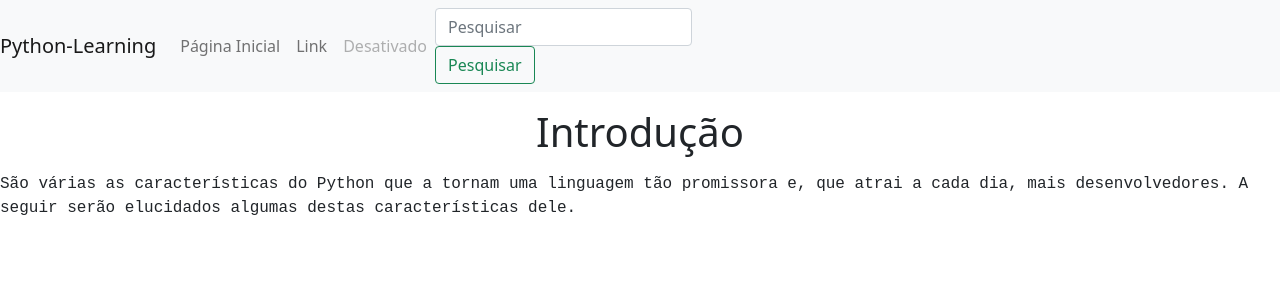
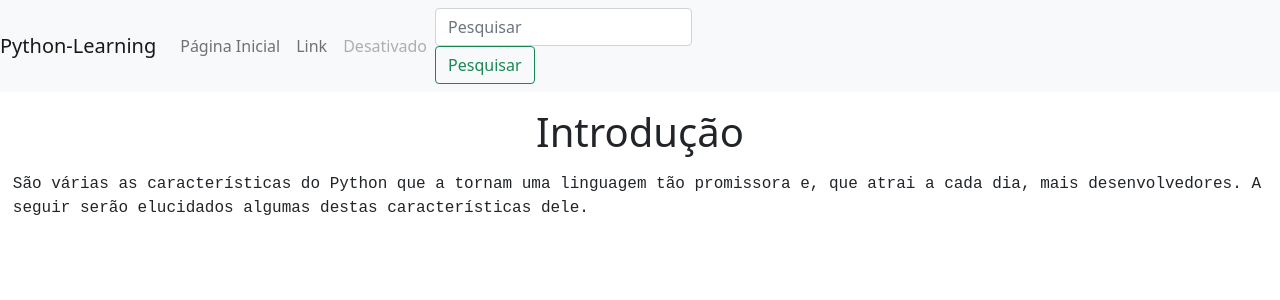
Before and after one commit to D4RK-H3R0BR1N3-26102019/python-learning, a Next.js app: page / in a window 1280 px wide. Shown: the top 300 px of the page. Built offline with nearby package versions, Linux system fonts and the light colour scheme.

Commit message:
Space Test

```diff
--- a/pages/index.js
+++ b/pages/index.js
@@ -39,7 +39,7 @@ function Home() {
         </nav>
 
         <h1 className="mt-3 mb-3" style={{display: 'flex', justifyContent: 'center'}}>Introdução</h1>
-        <p className="text-justify ml-3 mr-3" style={{fontFamily: 'monospace'}}>São várias as características do Python que a tornam uma linguagem tão promissora e, que atrai a cada dia, mais desenvolvedores. A seguir serão elucidados algumas destas características dele.</p>
+        <p className="text-justify" style={{fontFamily: 'monospace', marginLeft: '1%', marginRight: '1%'}}>São várias as características do Python que a tornam uma linguagem tão promissora e, que atrai a cada dia, mais desenvolvedores. A seguir serão elucidados algumas destas características dele.</p>
       </main>
     </div>
   )
```
